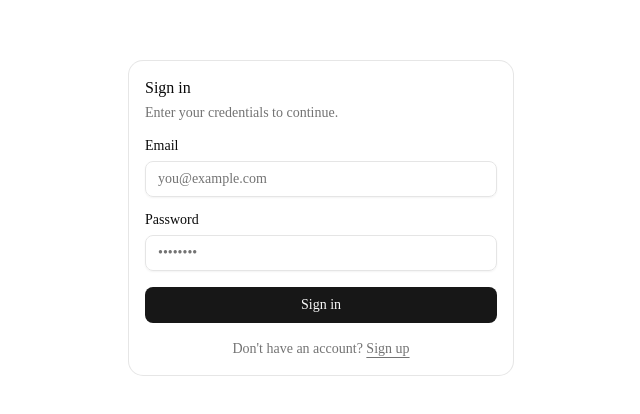
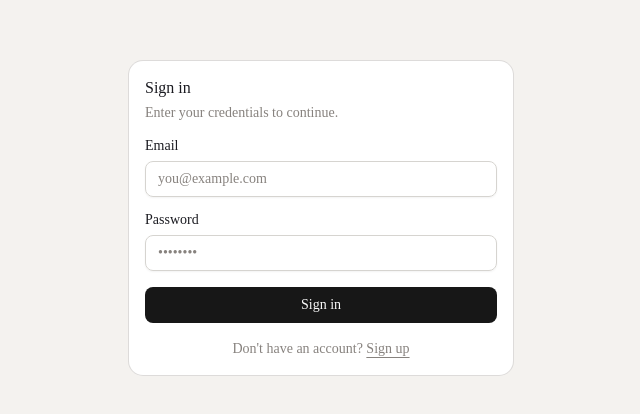
Before and after one commit to santosl529/Druzy, a Next.js app: page /login in a window 1280 px wide. Shown: the part 182-596 px from the top of the page, without its empty margins (319-959 px from the left). Built offline with nearby package versions, Linux system fonts and the light colour scheme.

Commit message:
feat: geological palette with system-aware dark mode

```diff
--- a/app/globals.css
+++ b/app/globals.css
@@ -49,23 +49,23 @@
 }
 
 :root {
-  --background: oklch(1 0 0);
-  --foreground: oklch(0.145 0 0);
-  --card: oklch(1 0 0);
-  --card-foreground: oklch(0.145 0 0);
+  --background: oklch(0.961 0.004 75);    /* #F4F1ED limestone */
+  --foreground: oklch(0.224 0.013 285);   /* #1C1826 charcoal */
+  --card: oklch(1 0 0);                    /* #FFFFFF */
+  --card-foreground: oklch(0.224 0.013 285);
   --popover: oklch(1 0 0);
-  --popover-foreground: oklch(0.145 0 0);
+  --popover-foreground: oklch(0.224 0.013 285);
   --primary: oklch(0.205 0 0);
   --primary-foreground: oklch(0.985 0 0);
   --secondary: oklch(0.97 0 0);
   --secondary-foreground: oklch(0.205 0 0);
-  --muted: oklch(0.97 0 0);
-  --muted-foreground: oklch(0.556 0 0);
+  --muted: oklch(0.93 0.004 75);
+  --muted-foreground: oklch(0.61 0.008 60); /* #8C8580 */
   --accent: oklch(0.97 0 0);
   --accent-foreground: oklch(0.205 0 0);
   --destructive: oklch(0.577 0.245 27.325);
-  --border: oklch(0.922 0 0);
-  --input: oklch(0.922 0 0);
+  --border: oklch(0.87 0.006 75);          /* #DDD8D0 sandstone */
+  --input: oklch(0.87 0.006 75);
   --ring: oklch(0.708 0 0);
   --chart-1: oklch(0.87 0 0);
   --chart-2: oklch(0.556 0 0);
@@ -81,26 +81,28 @@
   --sidebar-accent-foreground: oklch(0.205 0 0);
   --sidebar-border: oklch(0.922 0 0);
   --sidebar-ring: oklch(0.708 0 0);
+  --stone-surface: var(--card);
+  --stone-border: var(--border);
 }
 
 .dark {
-  --background: oklch(0.145 0 0);
-  --foreground: oklch(0.985 0 0);
-  --card: oklch(0.205 0 0);
-  --card-foreground: oklch(0.985 0 0);
+  --background: oklch(0.13 0.02 295);   /* #100E17 obsidian */
+  --foreground: oklch(0.93 0.01 300);   /* #EDE8F5 */
+  --card: oklch(0.19 0.02 295);          /* #1C1826 */
+  --card-foreground: oklch(0.93 0.01 300);
   --popover: oklch(0.205 0 0);
   --popover-foreground: oklch(0.985 0 0);
   --primary: oklch(0.922 0 0);
   --primary-foreground: oklch(0.205 0 0);
   --secondary: oklch(0.269 0 0);
   --secondary-foreground: oklch(0.985 0 0);
-  --muted: oklch(0.269 0 0);
-  --muted-foreground: oklch(0.708 0 0);
+  --muted: oklch(0.24 0.02 295);
+  --muted-foreground: oklch(0.6 0.02 295); /* #7A7490 */
   --accent: oklch(0.269 0 0);
   --accent-foreground: oklch(0.985 0 0);
   --destructive: oklch(0.704 0.191 22.216);
-  --border: oklch(1 0 0 / 10%);
-  --input: oklch(1 0 0 / 15%);
+  --border: oklch(0.27 0.02 295);          /* #2E2A3B */
+  --input: oklch(0.27 0.02 295);
   --ring: oklch(0.556 0 0);
   --chart-1: oklch(0.87 0 0);
   --chart-2: oklch(0.556 0 0);
@@ -115,6 +117,23 @@
   --sidebar-accent-foreground: oklch(0.985 0 0);
   --sidebar-border: oklch(1 0 0 / 10%);
   --sidebar-ring: oklch(0.556 0 0);
+  --stone-surface: var(--card);
+  --stone-border: var(--border);
+}
+
+@media (prefers-color-scheme: dark) {
+  :root:not(.light) {
+    --background: oklch(0.13 0.02 295);
+    --foreground: oklch(0.93 0.01 300);
+    --card: oklch(0.19 0.02 295);
+    --card-foreground: oklch(0.93 0.01 300);
+    --muted: oklch(0.24 0.02 295);
+    --muted-foreground: oklch(0.6 0.02 295);
+    --border: oklch(0.27 0.02 295);
+    --input: oklch(0.27 0.02 295);
+    --stone-surface: var(--card);
+    --stone-border: var(--border);
+  }
 }
 
 @layer base {
```
